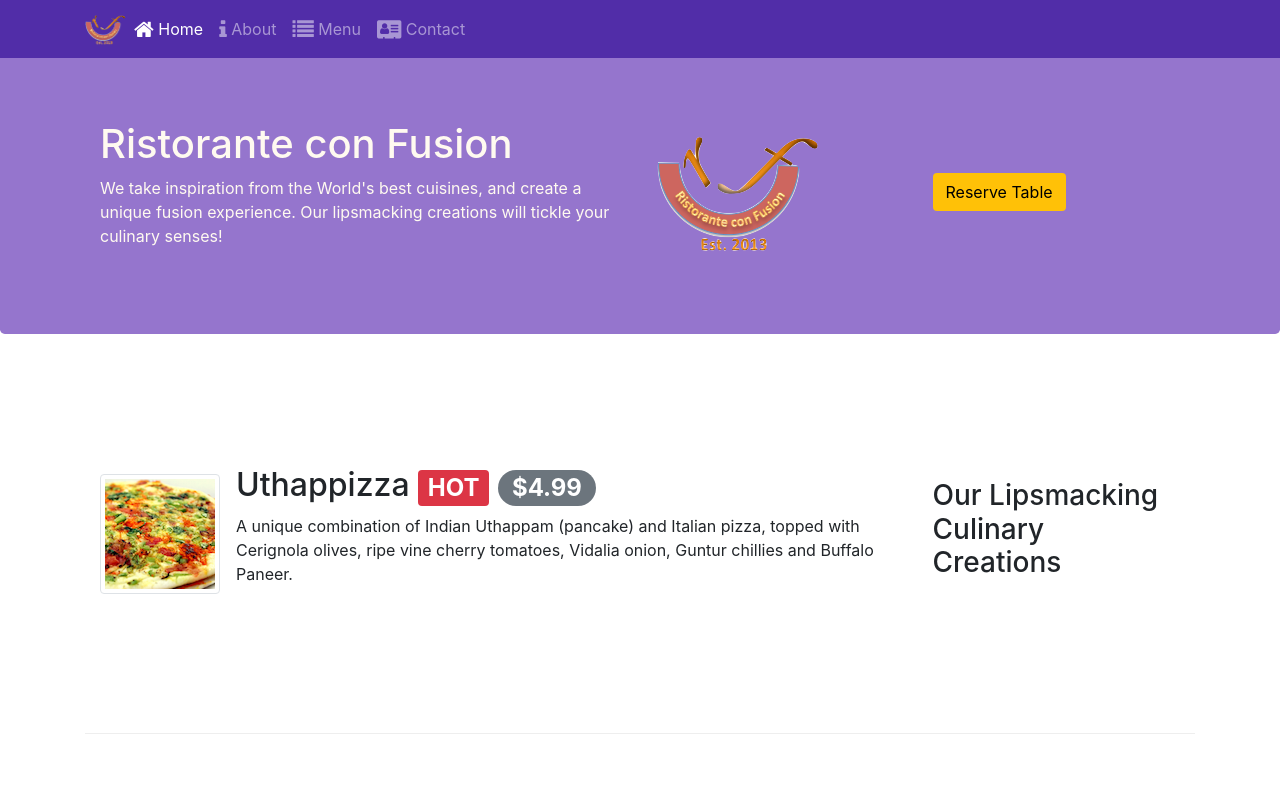
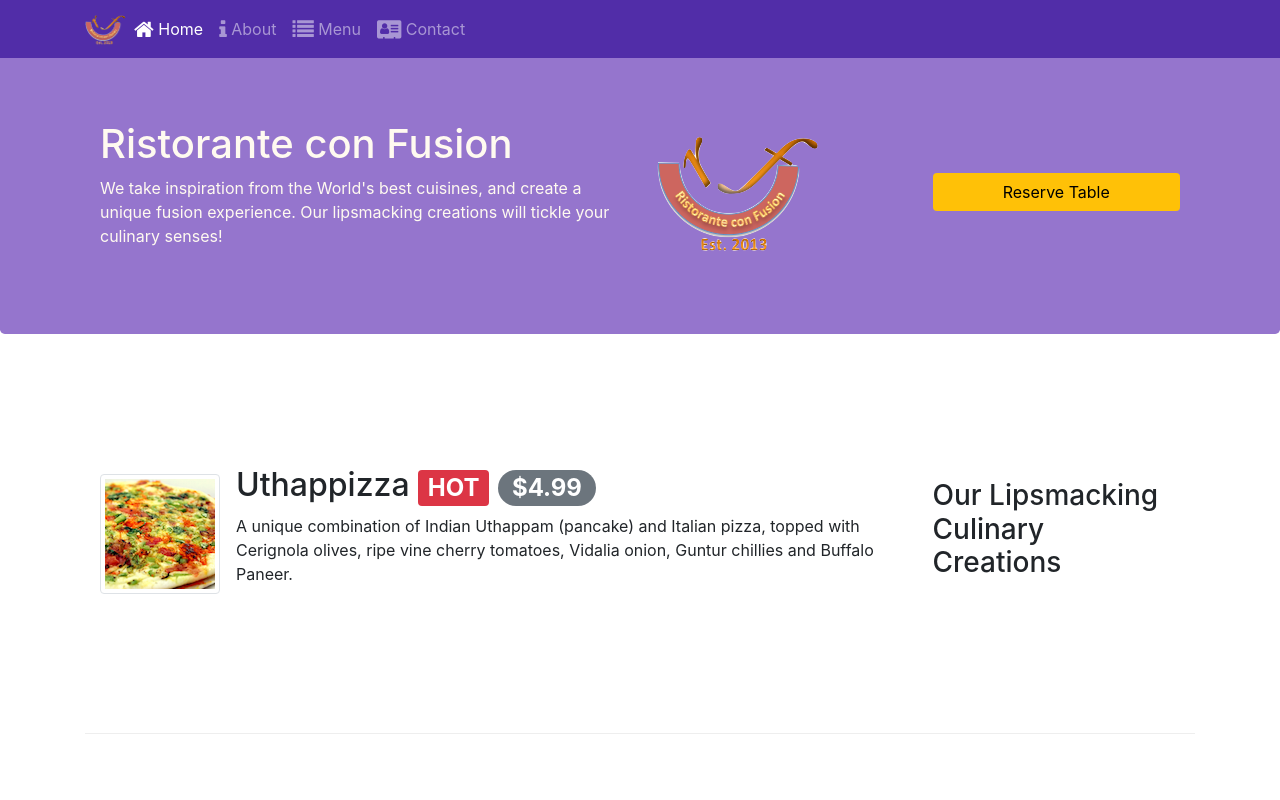
Before and after one commit to JUGG097/Coursera-React-Specialization-Course1-Bootstrap, a website: page index.html in a window 1280 px wide. Shown: the top 800 px of the page. Drawn offline with nearby package versions, Linux system fonts and the light colour scheme.

Commit message:
Adjusted Task 1 Solutions

```diff
--- a/index.html
+++ b/index.html
@@ -47,7 +47,7 @@
                     <img src="img/logo.png" alt="" class="img-fluid">
                 </div>
                 <div class="col-12 col-sm-3 justify-content-center align-self-center">
-                    <a href="#reserve-table"> <button class="btn bg-warning">Reserve Table</button> </a>
+                    <a href="#reserve-table"> <button class="btn btn-block bg-warning">Reserve Table</button> </a>
                 </div>
             </div>
         </div>
```
